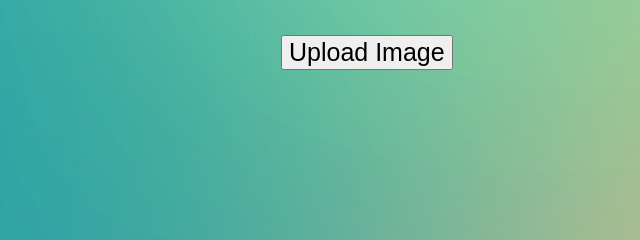
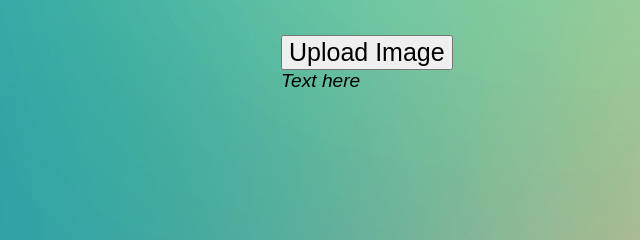
Before and after one commit to Kurama/Cloud-assignment-, a website: page index.html in a window 1280 px wide. Shown: the part 358-598 px from the top of the page, 327-967 px from the left. Drawn offline with nearby package versions, Linux system fonts and the light colour scheme; some packages are replaced by stand-ins of ours; a script that the page names is missing.

Commit message:
Final layout changes for span in index.html and public styleshet.css

```diff
--- a/index.html
+++ b/index.html
@@ -13,7 +13,7 @@
       <div id="header"><h1>PIXABASE</h1></div>
       <input id="choose"type="file" name="userPhoto" class="fontsetting" /><br>
       <input type="submit" value="Upload Image" name="submit" class="fontsetting"><br>
-      <span id = "status"></span>
+      <span id = "status" class="spanFont">Text here<br></span>
       </div>
     </form>
   </body>
--- a/public/styleshet.css
+++ b/public/styleshet.css
@@ -33,3 +33,9 @@
 .fontsetting{
         font-size: 25px;
 }
+
+.spanFont{
+        font-size: larger;
+    font-style: oblique;
+    font-family: sans-serif;
+}
```
